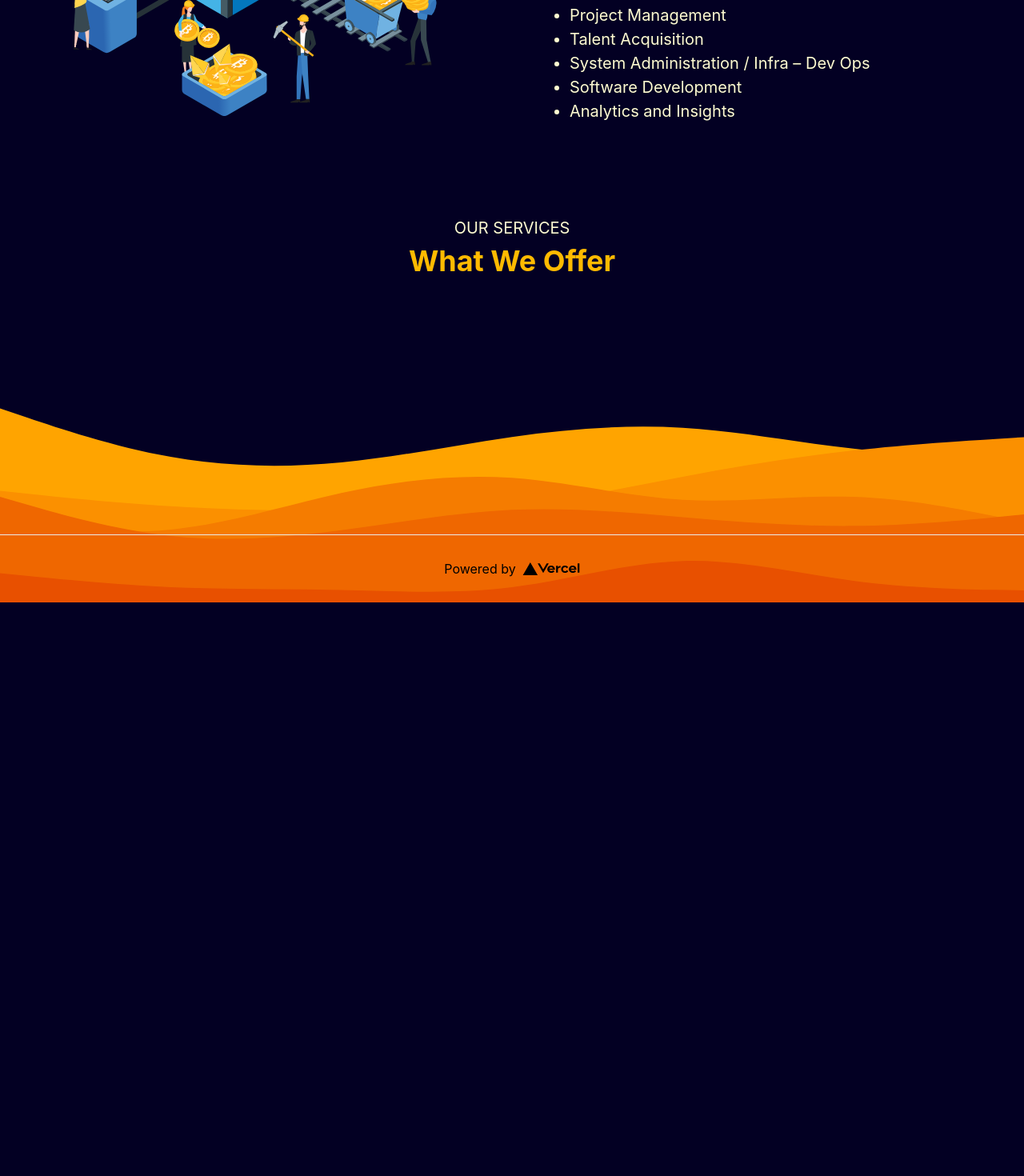
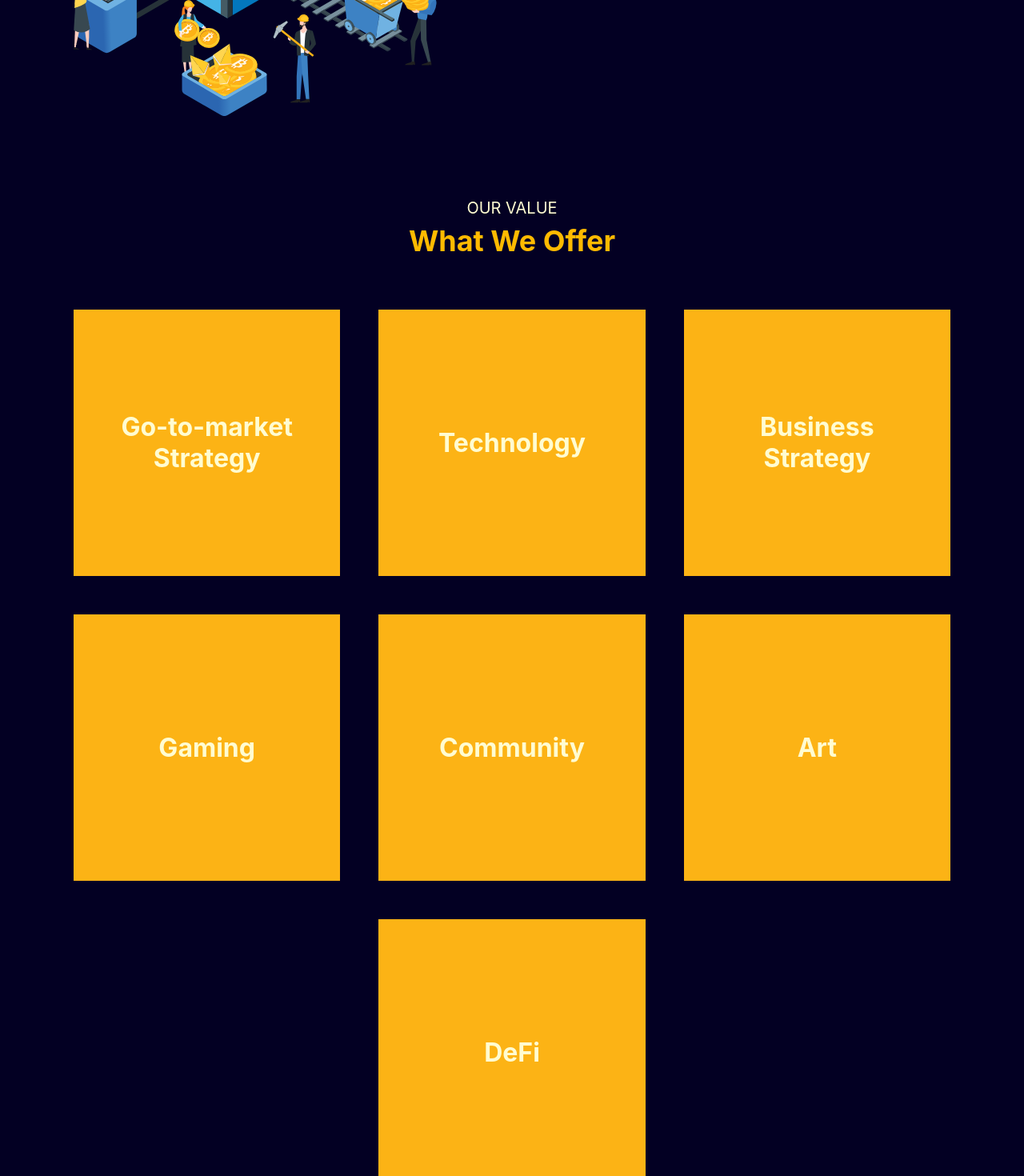
Before and after one commit to base64tech/base64tech.github.io, a Next.js app: page / in a window 1280 px wide. Shown: the part 820-2290 px from the top of the page at 80% size. Before the commit the page ends 1573 px from the top, so only its background shows below. Built offline with nearby package versions, Linux system fonts and the light colour scheme.

Commit message:
chore: wip

```diff
--- a/lib/components/Header.tsx
+++ b/lib/components/Header.tsx
@@ -1,3 +1,5 @@
+import Link from 'next/link'
+
 import styles from '../../styles/Header.module.css'
 
 export default function Header() {
@@ -6,10 +8,10 @@ export default function Header() {
             <div className={`pagewidth`}>
                 <nav className={styles.nav}>
                     <a>Base64</a>
-                    <a className={styles.navButtons}>Alpha</a>
-                    <a className={styles.navButtons}>Portfolio</a>
-                    <a className={styles.navButtons}>Discord</a>
-                    <a className={styles.navButtons}>Twitter</a>
+                    <a className={`text-left ${styles.navButtons}`}>Alpha</a>
+                    <a className={`text-center ${styles.navButtons}`}>Portfolio</a>
+                    <Link href="https://discord.gg/fEr3HZN36x"><a target="_blank" className={`text-center ${styles.navButtons}`}>Discord</a></Link>
+                    <Link href="https://twitter.com/base64tech"><a target="_blank" className={`text-right ${styles.navButtons}`}>Twitter</a></Link>
                 </nav>
             </div>
         </>
--- a/pages/index.tsx
+++ b/pages/index.tsx
@@ -21,7 +21,7 @@ const Home: NextPage = () => {
         <div className={styles.gridHalves}>
           <div>
             <h2 className={styles.h2}>Blockchain & Web3</h2>
-            <p className={styles.p}>We develop smart contracts and web3 experiences for masses to consume. ERC20 Tokenization, ERC721 Non Fungible Tokenization, decentralized and responsive modern web experiences.</p>
+            <p className={styles.p}>Base64 promotes web3 principals to empower teams with optimized strategies that act as accelerators for their NFT projects. We provide a community incubator where artists and developers can collaborate on their ideas with the support of a team of NFT veterans.</p>
             <p className={styles.p}>Check out our latest projects.</p>
           </div>
           <div>
@@ -34,25 +34,92 @@ const Home: NextPage = () => {
           </div>
           <div>
             <p className={`text-uppercase ${styles.p}`}>OUR AIM IS</p>
-            <h2 className={styles.h2}>Creating Digital Experiences</h2>
-            <p className={styles.p}>We deliver an overall solution including:</p>
+            <h2 className={styles.h2}>Bespoke Crypto Experiences</h2>
+            {/* <p className={styles.p}>We deliver an overall solution including:</p> */}
             <p className={styles.p}>
-              <ul>
-                <li>CTO as a Service</li>
-                <li>Project Management</li>
-                <li>Talent Acquisition</li>
-                <li>System Administration / Infra – Dev Ops</li>
-                <li>Software Development</li>
-                <li>Analytics and Insights</li>
-              </ul>
+              Base64 wants to curate and create best-of-class user experiences. Enjoyooooorrr
             </p>
           </div>
 
         </div>
 
         <div className={`m-y-6`}>
-            <p className={`text-uppercase text-center ${styles.p}`}>Our Services</p>
-            <h2 className={`text-center ${styles.h2}`}>What We Offer</h2>
+            <p className={`text-uppercase text-center ${styles.p}`}>Our Value</p>
+            <h2 className={`text-center ${styles.h2}`} style={{ marginBottom: '4rem' }}>What We Offer</h2>
+            <div className={styles.gridThirds}>
+              <div>
+                <div className={styles.cardInner}>
+                  <div className={styles.cardFront}>
+                    <h3 className={styles.cardHeading}>Go-to-market Strategy</h3>
+                  </div>
+                  <div className={styles.cardBack}>
+                    <p>Resilient strategies to help your team adjust and stay ahead of the fast pace of NFTs. Full spectrum approaches that evaluate every critical element of your project, and provide both battle tested and innovative solutions.</p>
+                  </div>
+                </div>
+              </div>
+              <div>
+                <div className={styles.cardInner}>
+                  <div className={styles.cardFront}>
+                    <h3 className={styles.cardHeading}>Technology</h3>
+                  </div>
+                  <div className={styles.cardBack}>
+                    <p>Helping teams by providing secure, gas-reduced, and fully optimized solutions that are fit for purpose on mint day, and provide a strong foundation for sustainability and scale into the future.</p>
+                  </div>
+                </div>
+              </div>
+              <div>
+                <div className={styles.cardInner}>
+                  <div className={styles.cardFront}>
+                    <h3 className={styles.cardHeading}>Business Strategy</h3>
+                  </div>
+                  <div className={styles.cardBack}>
+                    <p>Bootstrap your ecosystem through partnerships that mutually build on your combined brand. Pursue collaborations to strengthen your tokenomics design, and support a robust circular economy that brings value to all participants.</p>
+                  </div>
+                </div>
+              </div>
+              <div>
+                <div className={styles.cardInner}>
+                  <div className={styles.cardFront}>
+                    <h3 className={styles.cardHeading}>Gaming</h3>
+                  </div>
+                  <div className={styles.cardBack}>
+                    <p>Build game designs and puzzles that are interactive and fun, engage the NFT holder through community, and extend into the Metaverse.</p>
+                  </div>
+                </div>
+              </div>
+              <div>
+                <div className={styles.cardInner}>
+                  <div className={styles.cardFront}>
+                    <h3 className={styles.cardHeading}>Community</h3>
+                  </div>
+                  <div className={styles.cardBack}>
+                    <p>Create community engagement strategies that feature organic growth, community incentives, and promote loyalty to the brand. All media forms are addressed to ensure maximum exposure across Discord, Twitter, Website and other mediums of user interaction.</p>
+                  </div>
+                </div>
+              </div>
+              <div>
+                <div className={styles.cardInner}>
+                  <div className={styles.cardFront}>
+                    <h3 className={styles.cardHeading}>Art</h3>
+                  </div>
+                  <div className={styles.cardBack}>
+                    <p>Direction on emergent art styles preferred by the NFT community, generative patterns and practices, and asset hosting tradeoffs.</p>
+                  </div>
+                </div>
+              </div>
+              <div style={{ backgroundColor: 'transparent' }}></div>
+              <div>
+                <div className={styles.cardInner}>
+                  <div className={styles.cardFront}>
+                    <h3 className={styles.cardHeading}>DeFi</h3>
+                  </div>
+                  <div className={styles.cardBack}>
+                    <p>DeFi2 architectures that embrace market equilibrium and mutual incentive principles for all participants. Avoid mercenary tactics by building them out of your initial designs with proven strategies.</p>
+                  </div>
+                </div>
+              </div>
+              <div style={{ backgroundColor: 'transparent' }}></div>
+            </div>
         </div>
         {/* <h1 className={styles.title}>
           Welcome to <a href="https://nextjs.org">Next.js!</a>
--- a/styles/Home.module.css
+++ b/styles/Home.module.css
@@ -19,7 +19,70 @@
   display: grid;
   grid-template-columns: 1fr 1fr;
   grid-gap: 4rem;
+}
 
+.gridThirds {
+  display: grid;
+  grid-template-columns: 1fr 1fr 1fr;
+  grid-gap: 3rem;
+}
+
+.gridThirds > div {
+  /* display: flex;
+  justify-content: center;
+  width: 100%;
+  position: relative; */
+  padding-bottom: 100%;
+  perspective: 1000px;
+}
+
+/* .gridThirds > div > div {
+  position: absolute;
+  top: 50%;
+  transform: translateY(-50%);
+} */
+
+.gridThirds > div:hover .cardInner {
+  transform: rotateY(180deg);
+}
+
+.cardInner {
+  position: absolute;
+  width: 100%;
+  height: 100%;
+  transition: transform 0.6s;
+  transform-style: preserve-3d;
+}
+.cardFront, .cardBack {
+  position: absolute;
+  width: 100%;
+  height: 100%;
+  -webkit-backface-visibility: hidden; /* Safari */
+  backface-visibility: hidden;
+  display: flex;
+  padding: 2rem;
+}
+
+.cardFront {
+
+  justify-content: center;
+  align-items: center;
+  background: #fcb315;
+}
+
+.cardBack {
+  background: #ffa401;
+  transform: rotateY(180deg);
+}
+
+.cardBack p {
+  line-height: 1.5;
+  margin: 0;
+}
+
+.cardHeading {
+  font-size: 2rem;
+  text-align: center;
 }
 
 .footer {
--- a/styles/globals.css
+++ b/styles/globals.css
@@ -30,6 +30,14 @@ a {
   text-align: center;
 }
 
+.text-left {
+  text-align: left;
+}
+
+.text-right {
+  text-align: right;
+}
+
 .text-uppercase {
   text-transform: uppercase;
 }
```
